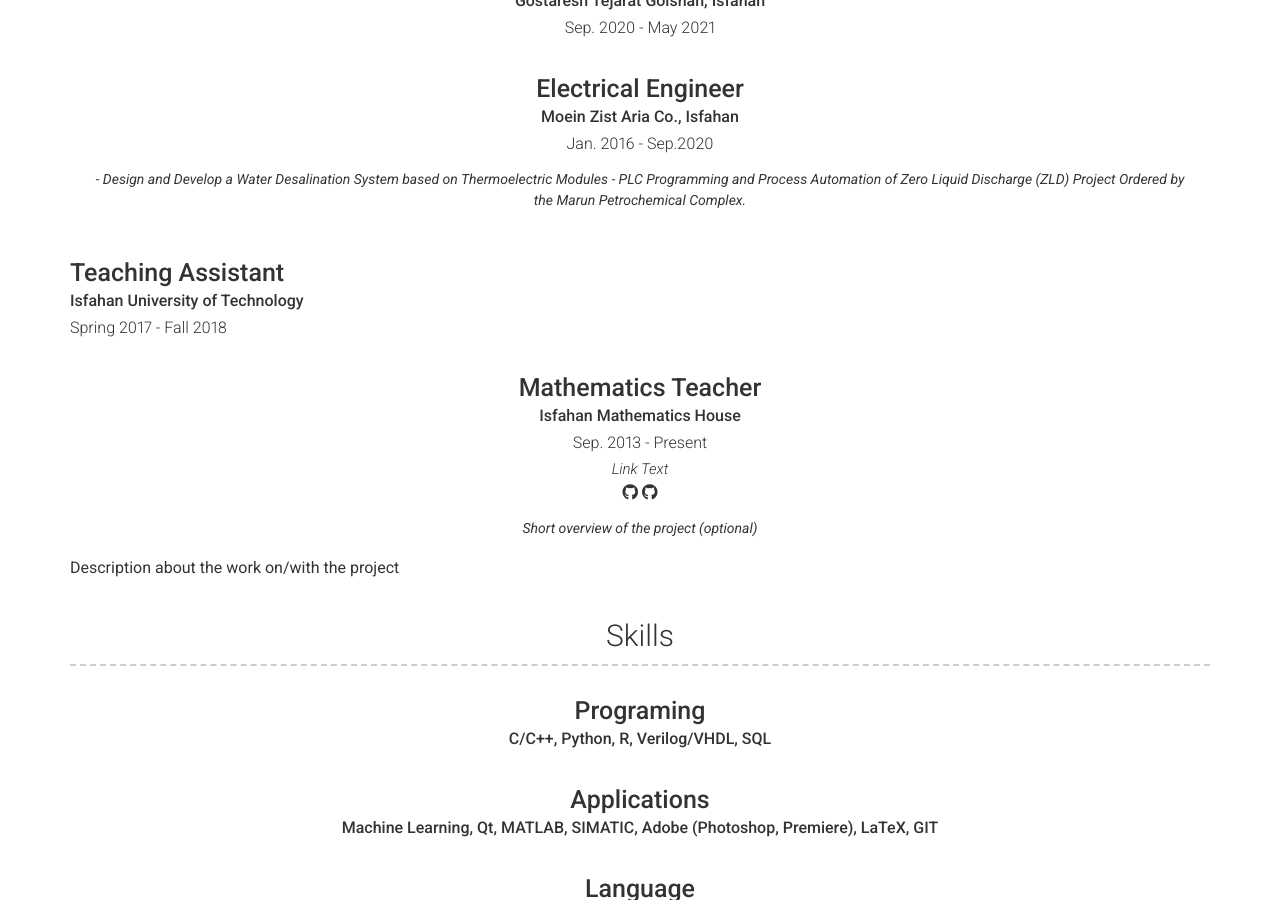
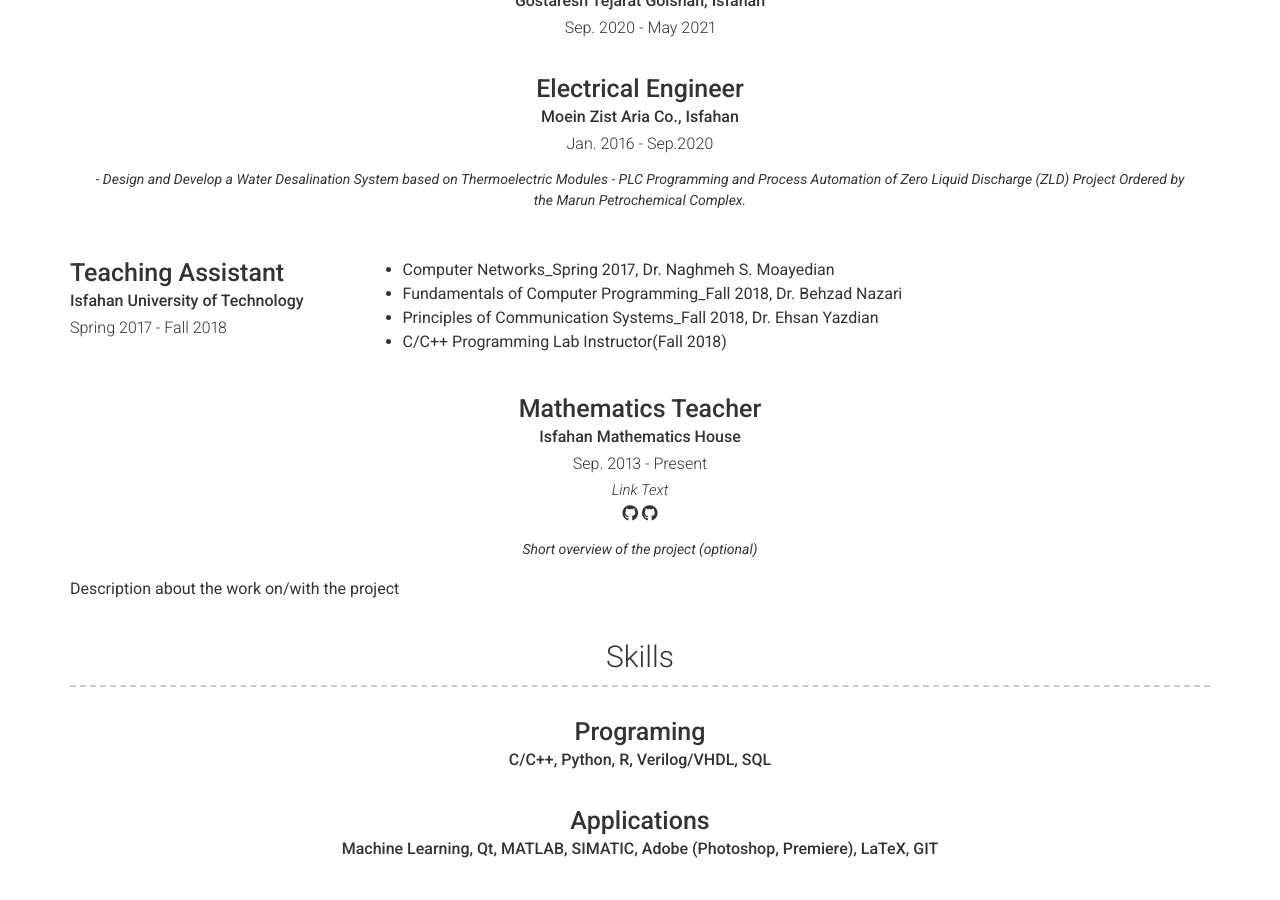
Before and after one commit to ashourzadeh7/ashourzadeh7.github.io, a Jekyll site: the page built from index.md, in a window 1280 px wide and 900 px high, scrolled down 1534 px. Built offline with Jekyll 4.4.1, drawn with Linux system fonts in a browser that asks for light colours; nearby versions of some CDN libraries.

```diff
--- a/_config.yml
+++ b/_config.yml
@@ -118,7 +118,7 @@ content:
         title: Electrical Engineer
         sub_title: Moein Zist Aria Co., Isfahan
         caption: Jan. 2016 - Sep.2020
-        quote: |
+        quote: >
             - Design and Develop a Water Desalination System based on Thermoelectric Modules
             - PLC Programming and Process Automation of Zero Liquid Discharge (ZLD) Project Ordered by the Marun Petrochemical Complex.
 
@@ -128,7 +128,7 @@ content:
         sub_title: Isfahan University of Technology
         caption: Spring 2017 - Fall 2018
         layout: text
-        content: |
+        description: |
             - Computer Networks_Spring 2017, Dr. Naghmeh S. Moayedian
             - Fundamentals of Computer Programming_Fall 2018, Dr. Behzad Nazari
             - Principles of Communication Systems_Fall 2018, Dr. Ehsan Yazdian
```
